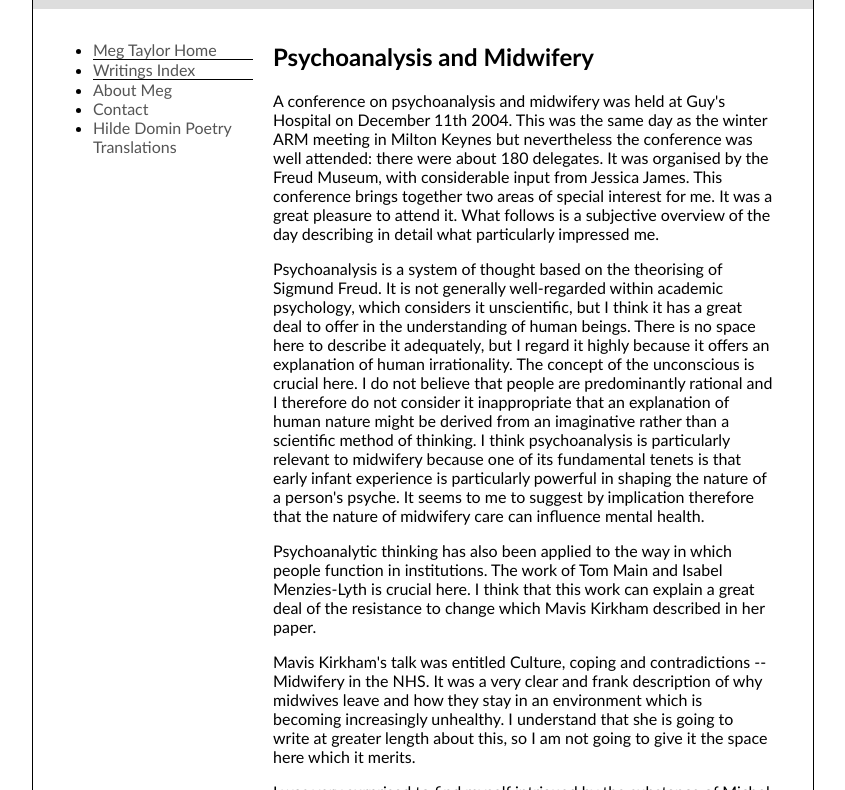
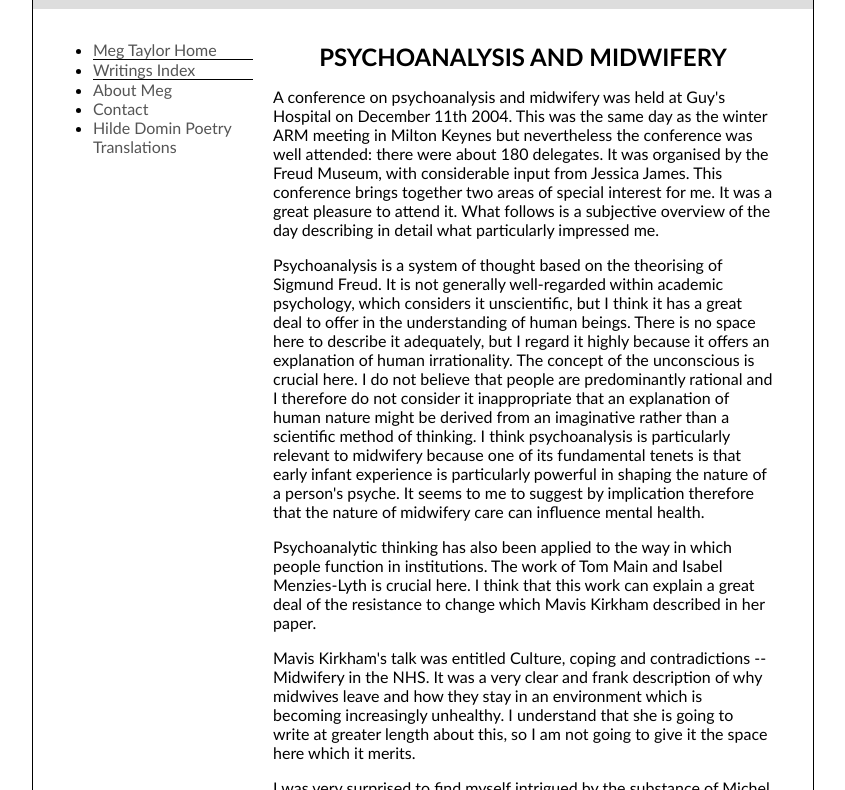
Before and after one commit to IMP1/meg-taylor, a plain HTML site: page midwifery/articles/psychoanalysis-and-midwifery.html in a window 1280 px wide. Shown: the part 90-880 px from the top of the page, without its empty margins (217-1062 px from the left). Drawn offline with Linux system fonts and the light colour scheme.

Commit message:
Fix title centering

```diff
--- a/midwifery/style.css
+++ b/midwifery/style.css
@@ -63,7 +63,7 @@ article {
     padding: 0 20px;
 }
 
-article > h1.index {
+article > h1 {
     text-transform: uppercase;
     text-align: center;
     margin: 0;
```
